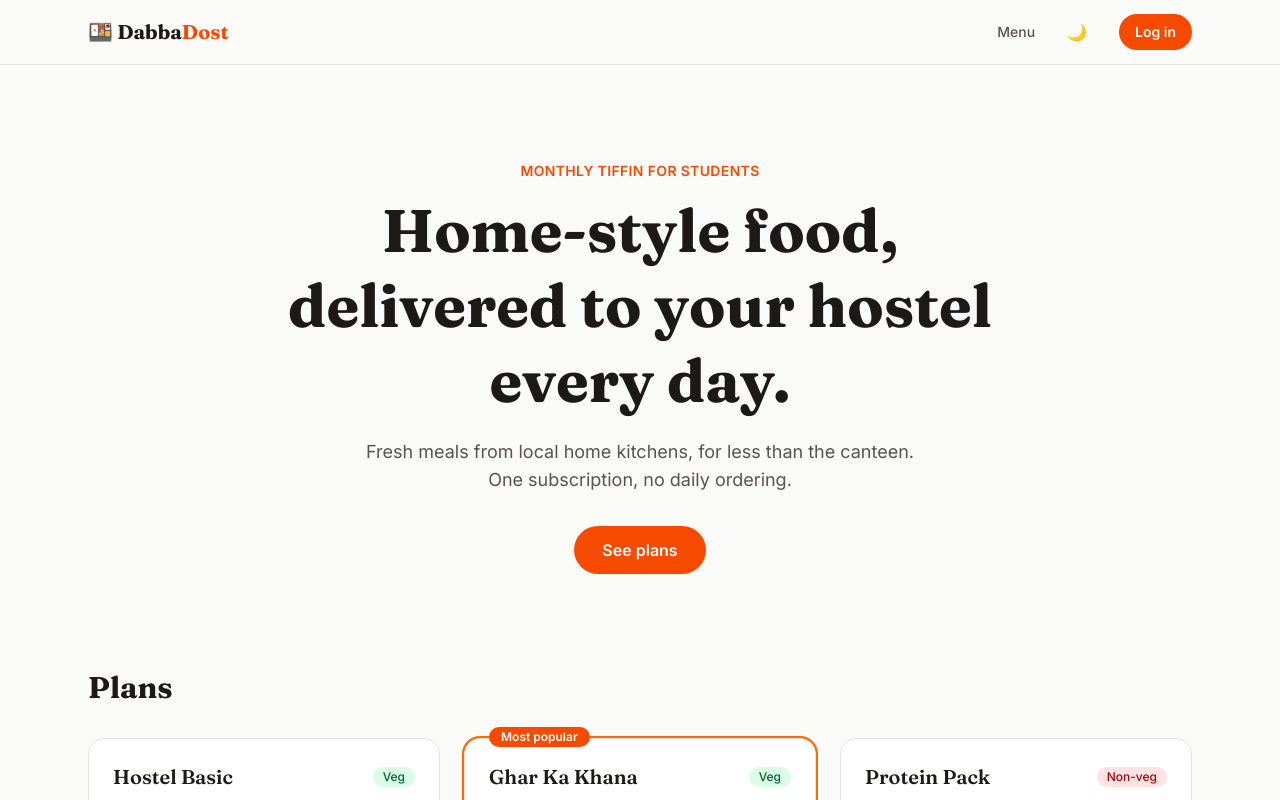
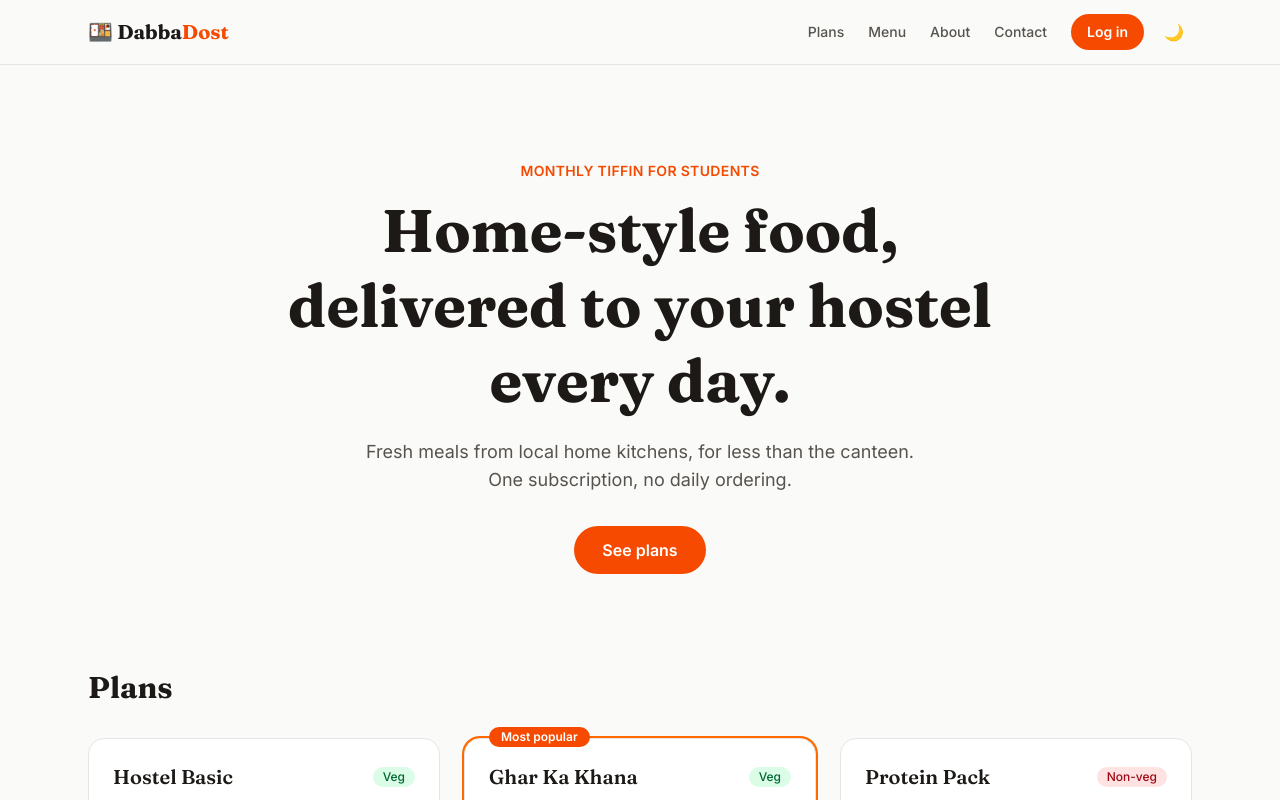
Before and after one commit to NikhilK905/Tiffin-mate, a React (Vite) app: page / in a window 1280 px wide. Shown: the top 800 px of the page. Built offline with nearby package versions, Linux system fonts and the light colour scheme.

Commit message:
Navbar: links for new pages, mobile menu
Co-Authored-By: Claude Opus 5.5 <noreply@anthropic.com>

```diff
--- a/src/components/Navbar.jsx
+++ b/src/components/Navbar.jsx
@@ -1,3 +1,4 @@
+import { useState } from 'react';
 import { useDispatch, useSelector } from 'react-redux';
 import { Link, NavLink, useNavigate } from 'react-router';
 import { toast } from 'react-toastify';
@@ -5,40 +6,63 @@ import { logout, selectUser } from '../store/authSlice';
 import { useTheme } from '../context/ThemeContext';
 
 const linkClass = ({ isActive }) =>
-  `text-sm font-medium transition hover:text-orange-600 ${isActive ? 'text-orange-600' : 'text-stone-600 dark:text-stone-300'}`;
+  `block py-2 text-sm font-medium transition hover:text-orange-600 md:py-0 ${isActive ? 'text-orange-600' : 'text-stone-600 dark:text-stone-300'}`;
 
 export default function Navbar() {
   const user = useSelector(selectUser);
   const dispatch = useDispatch();
   const navigate = useNavigate();
   const { theme, toggleTheme } = useTheme();
+  const [open, setOpen] = useState(false);
+
+  const links = [
+    ['/plans', 'Plans'],
+    ['/menu', 'Menu'],
+    ['/about', 'About'],
+    ['/contact', 'Contact'],
+    ...(user?.role === 'admin' ? [['/admin', 'Admin']] : user ? [['/dashboard', 'My tiffin']] : []),
+  ];
 
   const onLogout = () => {
     dispatch(logout());
+    setOpen(false);
     toast.info('Logged out');
     navigate('/');
   };
 
   return (
-    <header className="sticky top-0 z-10 border-b border-stone-200 bg-stone-50/80 backdrop-blur dark:border-stone-800 dark:bg-stone-950/80">
-      <nav className="mx-auto flex max-w-6xl items-center gap-4 px-4 py-3 sm:gap-6 sm:px-6">
-        <Link to="/" className="mr-auto font-display text-xl font-bold">
+    <header className="sticky top-0 z-10 border-b border-stone-200 bg-stone-50/90 backdrop-blur dark:border-stone-800 dark:bg-stone-950/90">
+      <nav className="mx-auto flex max-w-6xl flex-wrap items-center gap-3 px-4 py-3 sm:px-6">
+        <Link to="/" onClick={() => setOpen(false)} className="mr-auto font-display text-xl font-bold">
           🍱 Dabba<span className="text-orange-600">Dost</span>
         </Link>
-        <NavLink to="/menu" className={linkClass}>Menu</NavLink>
-        {user && <NavLink to="/dashboard" className={linkClass}>My tiffin</NavLink>}
         <button
           onClick={toggleTheme}
           aria-label={`Switch to ${theme === 'dark' ? 'light' : 'dark'} mode`}
-          className="rounded-full p-2 hover:bg-stone-200 dark:hover:bg-stone-800"
+          className="rounded-full p-2 hover:bg-stone-200 md:order-last dark:hover:bg-stone-800"
         >
           {theme === 'dark' ? '☀️' : '🌙'}
         </button>
-        {user ? (
-          <button onClick={onLogout} className="btn-ghost px-4 py-2">Log out</button>
-        ) : (
-          <Link to="/login" className="btn-primary px-4 py-2">Log in</Link>
-        )}
+        <button
+          onClick={() => setOpen(!open)}
+          aria-expanded={open}
+          aria-label="Menu"
+          className="rounded-lg border border-stone-300 px-3 py-1.5 text-sm md:hidden dark:border-stone-700"
+        >
+          {open ? '✕' : '☰'}
+        </button>
+        <div className={`${open ? 'flex' : 'hidden'} w-full flex-col md:flex md:w-auto md:flex-row md:items-center md:gap-6`}>
+          {links.map(([to, label]) => (
+            <NavLink key={to} to={to} onClick={() => setOpen(false)} className={linkClass}>
+              {label}
+            </NavLink>
+          ))}
+          {user ? (
+            <button onClick={onLogout} className="btn-ghost mt-2 px-4 py-2 md:mt-0">Log out</button>
+          ) : (
+            <Link to="/login" onClick={() => setOpen(false)} className="btn-primary mt-2 px-4 py-2 md:mt-0">Log in</Link>
+          )}
+        </div>
       </nav>
     </header>
   );
```
